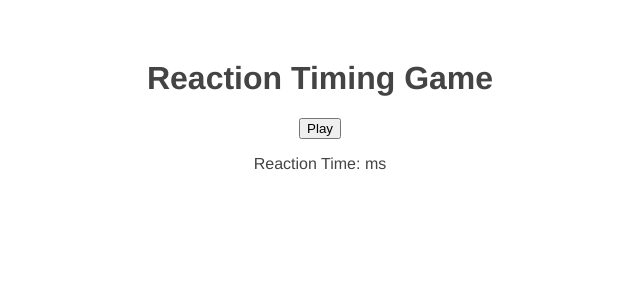
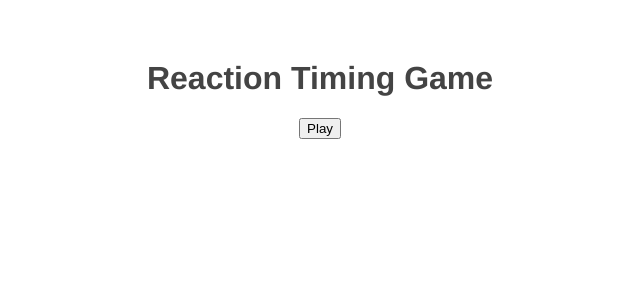
Before and after one commit to braden-w-tutorials/learn-vue-with-net-ninja, a Vue app in the folder reaction-timer-game/: page / in a window 1280 px wide. Shown: the top 300 px of the page, without its empty margins (320-960 px from the left). Built offline with nearby package versions, Linux system fonts and the light colour scheme.

Commit message:
Added show results using new prop

```diff
--- a/reaction-timer-game/src/App.vue
+++ b/reaction-timer-game/src/App.vue
@@ -2,7 +2,7 @@
     <h1>Reaction Timing Game</h1>
     <button @click="startTimer" :disabled="isPlaying">Play</button>
     <ClickMe v-if="isPlaying" :delay="delay" @end="endGame" />
-    <p>Reaction Time: {{ score }} ms</p>
+    <p v-if="showResults">Reaction Time: {{ score }} ms</p>
 </template>
 
 <script>
@@ -15,17 +15,20 @@ export default {
         return {
             isPlaying: false,
             delay: null,
-            score: null
+            score: null,
+            showResults: false
         };
     },
     methods: {
         startTimer() {
             this.isPlaying = true;
             this.delay = 1000 + Math.random() * 3000;
+            this.showResults = false;
         },
         endGame(reactionTime) {
             this.score = reactionTime;
             this.isPlaying = false;
+            this.showResults = true;
         }
     }
 };
```
